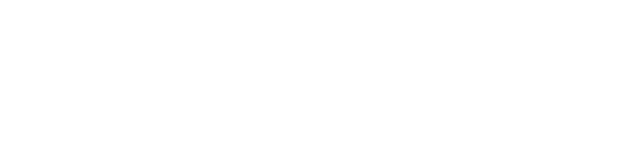
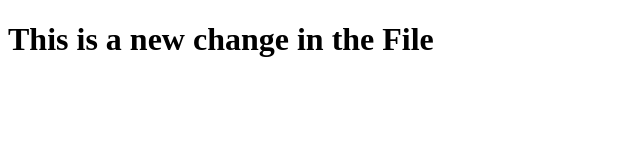
Before and after one commit to 2025ashishmishra-vesit/DevOpsPractical, a plain HTML site: page index.html in a window 1280 px wide. Shown: the whole page, without its empty margins (0-640 px from the left). Drawn offline with Linux system fonts and the light colour scheme.

Commit message:
Update index.html

```diff
--- a/index.html
+++ b/index.html
@@ -6,6 +6,6 @@
     <title>Document</title>
 </head>
 <body>
-
+    <h1>This is a new change in the File</h1>
 </body>
 </html>
```
